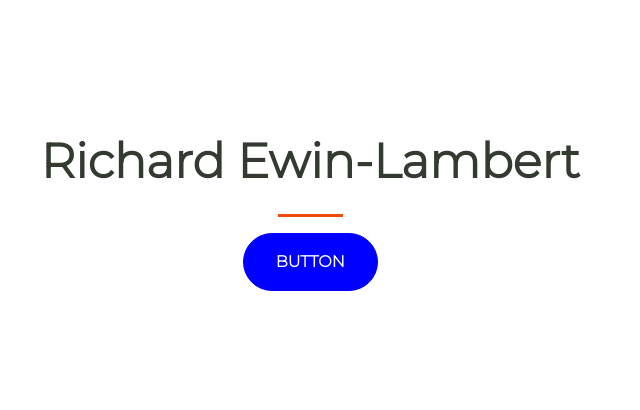
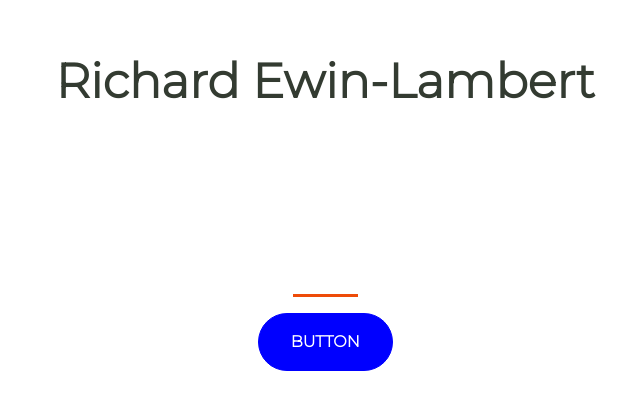
Before and after one commit to RichEwin/bootstrap_practice, a plain HTML site: page index.html in a window 1280 px wide. Shown: the part 188-598 px from the top of the page, without its empty margins (127-767 px from the left). Drawn offline with nearby package versions, Linux system fonts and the light colour scheme.

```diff
--- a/index.html
+++ b/index.html
@@ -27,8 +27,9 @@
     <div class="container d-flex align-items-center h-100">
       <div class="row">
         <header class="text-center col-12" >
-        <h1><strong>Richard Ewin-Lambert </strong></h1>
+        <h1><strong>Richard Ewin-Lambert</strong></h1>
         </header>
+        <div class="buffer col-12"></div>
         <section class="text-center col-12">
       <hr>
       <button class="btn btn-success btn-xl"> Button </button>
--- a/style.css
+++ b/style.css
@@ -24,6 +24,10 @@
   max-width: 65px;
 }
 
+.buffer {
+  height: 10rem;
+}
+
 .btn  {
   font-weight: 700;
   border-radius: 300px;
```
